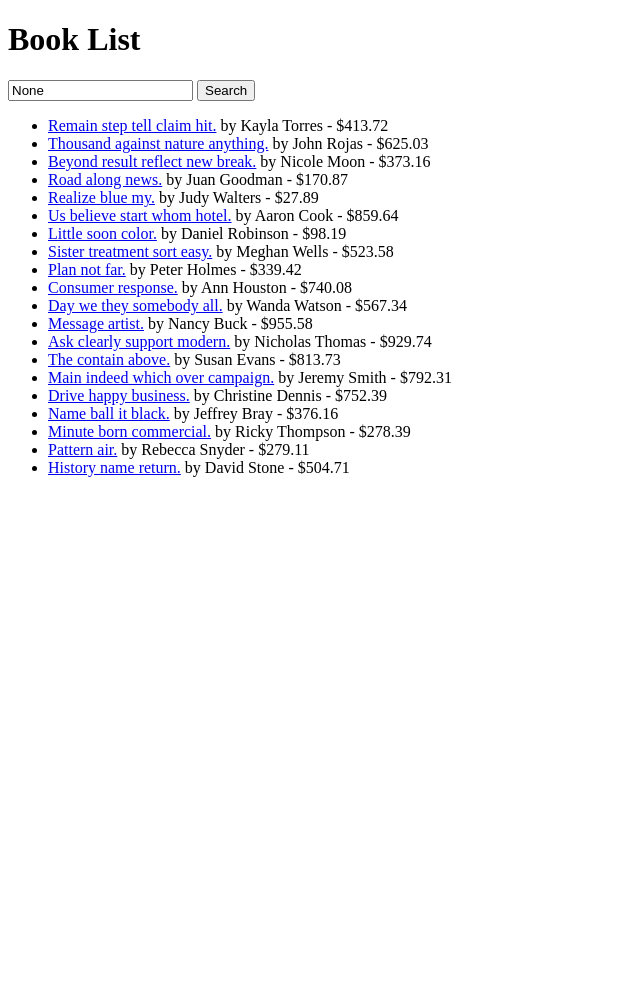
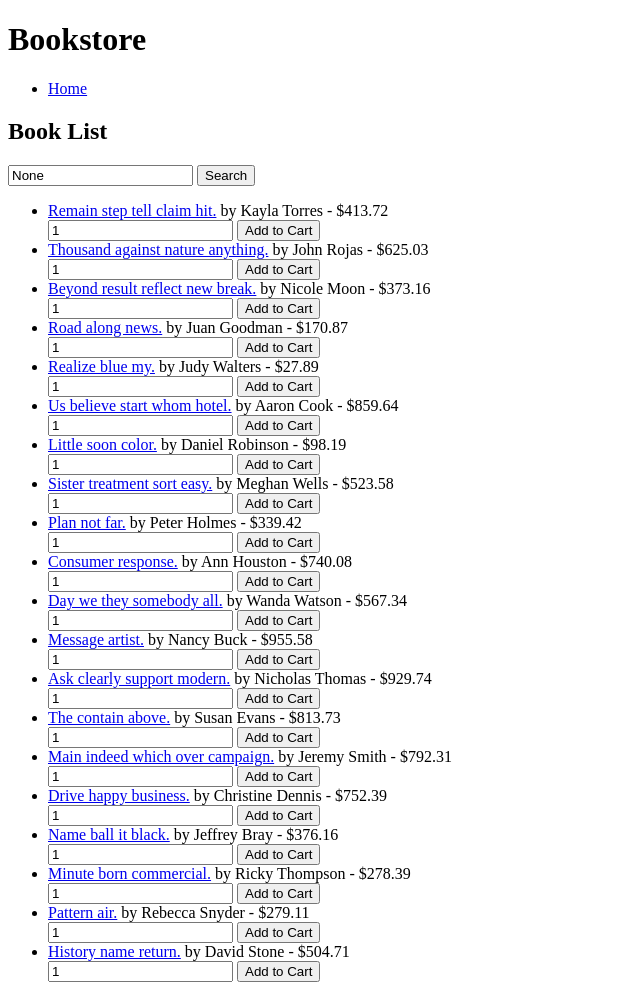
Before and after one commit to farah-najib/bookstore, a Django app: page / in a window 1280 px wide. Shown: the whole page, without its empty margins (0-640 px from the left). Before the commit the page ends 477 px from the top, so only its background shows below. Run offline with Django 5.2, Linux system fonts and the light colour scheme; data comes from the database, SQL or seed files in the repository; both versions use the stored data as it was after the commit.

Commit message:
create Shopping Cart

```diff
--- a/book_app/forms.py
+++ b/book_app/forms.py
@@ -0,0 +1,4 @@
+from django import forms
+
+class AddToCartForm(forms.Form):
+    quantity = forms.IntegerField(min_value=1, initial=1)
--- a/book_app/models.py
+++ b/book_app/models.py
@@ -4,7 +4,7 @@ from django.db import models
 # Create your models here.
 
 
-
+from django.contrib.auth.models import User
 
 #--------------------------------------------------------------------
 class BookModel (models.Model):
@@ -17,3 +17,11 @@ class BookModel (models.Model):
 
     def __str__(self):
         return f"{self.title} {self.price}"
+#-----------------------------------------------------------------------
+class ShoppingCart(models.Model):
+    user = models.OneToOneField(User, on_delete=models.CASCADE)
+
+class CartItem(models.Model):
+    cart = models.ForeignKey(ShoppingCart, on_delete=models.CASCADE)
+    book = models.ForeignKey(BookModel, on_delete=models.CASCADE)
+    quantity = models.PositiveIntegerField(default=1)
--- a/book_app/urls.py
+++ b/book_app/urls.py
@@ -4,4 +4,7 @@ from . import views
 urlpatterns = [
     path('', views.book_list, name='book_list'),
     path('<int:pk>/', views.book_detail, name='book_detail'),
+    path('add-to-cart/<int:book_id>/', views.add_to_cart, name='add_to_cart'),
+    path('view-cart/', views.view_cart, name='view_cart'),
+
 ]
--- a/book_app/views.py
+++ b/book_app/views.py
@@ -1,6 +1,9 @@
-from django.shortcuts import render, get_object_or_404
+from django.shortcuts import render, get_object_or_404,redirect
 from .models import BookModel
 from .utils import search_books
+from django.contrib.auth.decorators import login_required
+from .models import ShoppingCart, CartItem
+from .forms import AddToCartForm
 
 def book_list(request):
     query = request.GET.get('q')
@@ -10,3 +13,26 @@ def book_list(request):
 def book_detail(request, pk):
     book = get_object_or_404(BookModel, pk=pk)
     return render(request, 'book_detail.html', {'book': book})
+
+
+
+
+@login_required
+def add_to_cart(request, book_id):
+    if request.method == 'POST':
+        form = AddToCartForm(request.POST)
+        if form.is_valid():
+            quantity = form.cleaned_data['quantity']
+            book = BookModel.objects.get(pk=book_id)
+            cart, created = ShoppingCart.objects.get_or_create(user=request.user)
+            CartItem.objects.create(cart=cart, book=book, quantity=quantity)
+            return redirect('view_cart')
+    else:
+        form = AddToCartForm()
+    return render(request, 'add_to_cart.html', {'form': form})
+
+@login_required
+def view_cart(request):
+    cart, created = ShoppingCart.objects.get_or_create(user=request.user)
+    cart_items = cart.cartitem_set.all()
+    return render(request, 'view_cart.html', {'cart_items': cart_items})
--- /dev/null
+++ b/templates/base.html
@@ -0,0 +1,28 @@
+<!DOCTYPE html>
+<html lang="en">
+<head>
+    <meta charset="UTF-8">
+    <meta name="viewport" content="width=device-width, initial-scale=1.0">
+    <title>{% block title %}Bookstore{% endblock %}</title>
+</head>
+<body>
+    <header>
+        <h1>Bookstore</h1>
+        <nav>
+            <ul>
+                <li><a href="{% url 'book_list' %}">Home</a></li>
+                <!-- Add other navigation links as needed -->
+            </ul>
+        </nav>
+    </header>
+
+    <main>
+        {% block content %}
+        {% endblock %}
+    </main>
+
+    <footer>
+        <!-- Footer content -->
+    </footer>
+</body>
+</html>
--- a/templates/book_list.html
+++ b/templates/book_list.html
@@ -1,10 +1,10 @@
-<!DOCTYPE html>
-<html>
-<head>
-    <title>Book List</title>
-</head>
-<body>
-    <h1>Book List</h1>
+
+{% extends 'base.html' %}
+
+{% block title %}Book List{% endblock %}
+
+{% block content %}
+    <h2>Book List</h2>
     <form method="get" action="{% url 'book_list' %}">
         <input type="text" name="q" placeholder="Search for books..." value="{{ query }}">
         <button type="submit">Search</button>
@@ -12,9 +12,17 @@
     <ul>
         {% for book in books %}
             <li>
-                <a href="{% url 'book_detail' book.pk %}">{{ book.title }}</a> by {{ book.author }} - ${{ book.price }}
+                <a href="{% url 'book_detail' book.pk %}">{{ book.title }}</a>
+                by {{ book.author }} - ${{ book.price }}
+                {% if book.cover_image %}
+                    <img src="{{ book.cover_image.url }}" alt="Book Cover" style="max-width: 100px;">
+                {% endif %}
+                <form action="{% url 'add_to_cart' book.id %}" method="post">
+                    {% csrf_token %}
+                    <input type="number" name="quantity" value="1" min="1">
+                    <button type="submit">Add to Cart</button>
+                </form>
             </li>
         {% endfor %}
     </ul>
-</body>
-</html>
+{% endblock %}
```
Also changed, not shown: templates/add_to_cart.html (added, +12 -0 lines), templates/view_cart.html (added, +33 -0 lines), book_app/migrations/0002_shoppingcart_cartitem.py (added), db.sqlite3.
